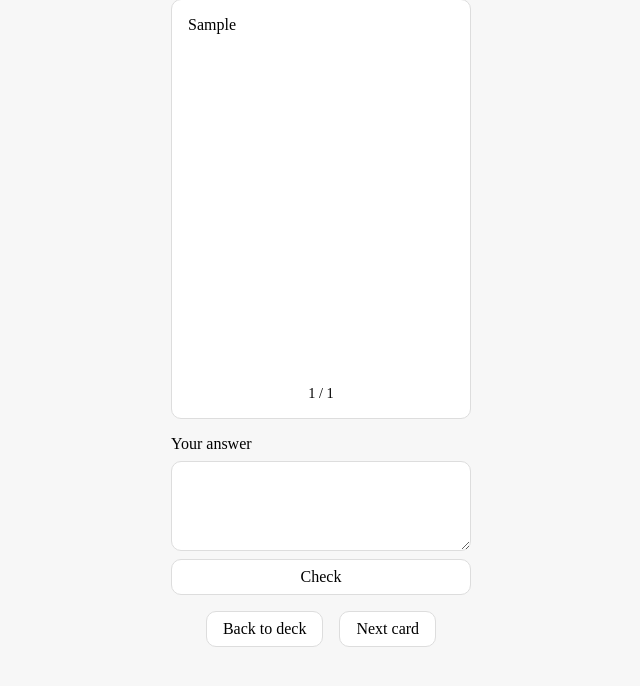
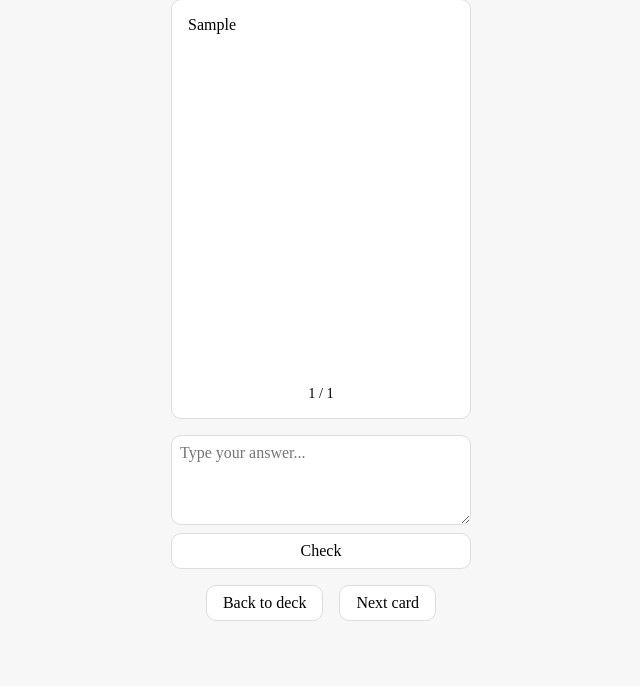
Before and after one commit to developerandrii/noe-website, a Django app: template flashcards/templates/flashcards/deck_study.html in a window 1280 px wide. Shown: the part 54-740 px from the top of the page, without its empty margins (319-959 px from the left). Run offline with Django 5.2, Linux system fonts and the light colour scheme; the template is opened without the code that fills it: values that come from a table or form of the project are taken from there, others are empty; tables that the repository leaves empty hold one stand-in row (values such as "Sample post").

Commit message:
Add placehoder for card guess form

```diff
--- a/flashcards/templates/flashcards/deck_study.html
+++ b/flashcards/templates/flashcards/deck_study.html
@@ -43,15 +43,13 @@
     </div>
 
     <form class="card-guess" data-card-guess>
-        <label class="card-guess__label" for="card-guess-input">
-            Your answer
-        </label>
 
         <textarea
             class="card-guess__input"
             id="card-guess-input"
             rows="4"
             data-card-guess-input
+            placeholder="Type your answer..."
         ></textarea>
 
         <button
```
